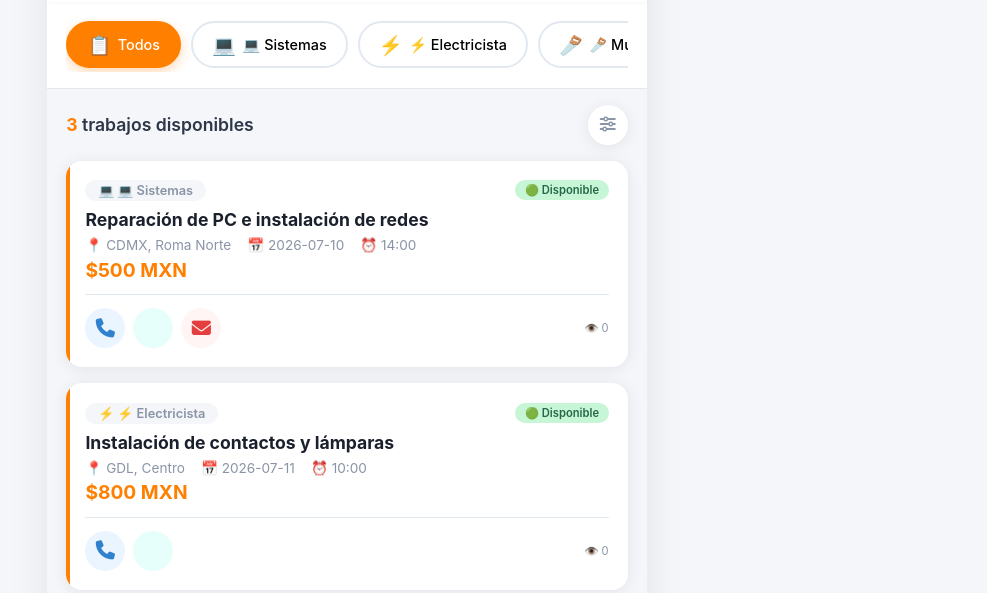
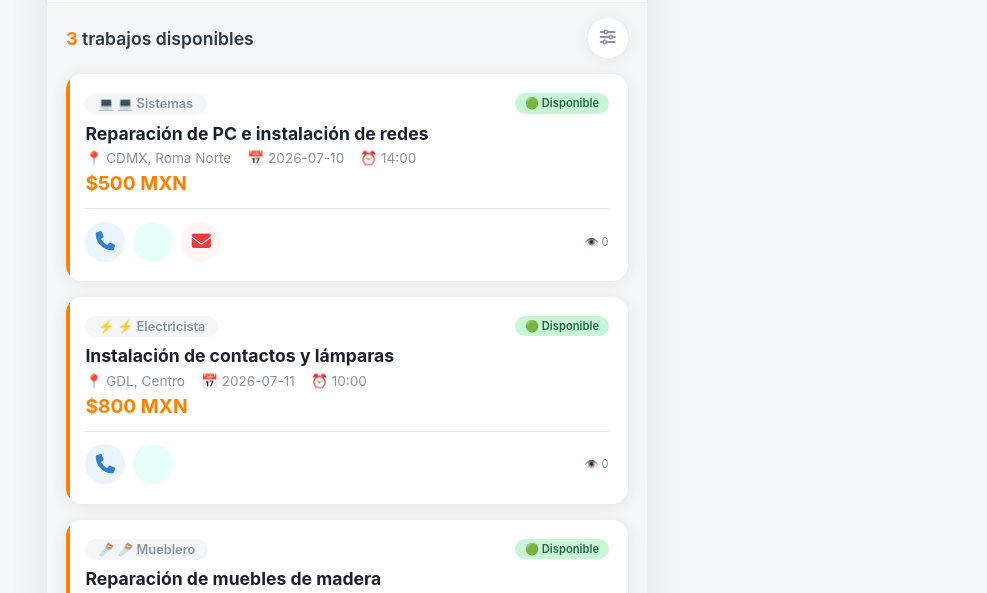
Before and after one commit to servlet05/trabajo_market, a plain HTML site: page index.html in a window 1280 px wide. Shown: the part 90-683 px from the top of the page, without its empty margins (293-1280 px from the left). Drawn offline with Linux system fonts and the light colour scheme.

Commit message:
Update index.html

```diff
--- a/index.html
+++ b/index.html
@@ -768,8 +768,8 @@
         </div>
 
         <!-- CATEGORÍAS -->
-        <section class="categories-section">
-            <div class="categories-scroll" id="categoryScroll">
+        <section class="categories-section" style="display:none;">
+    <div class="categories-scroll" id="categoryScroll">
                 <!-- Generado por JavaScript -->
             </div>
         </section>
```
